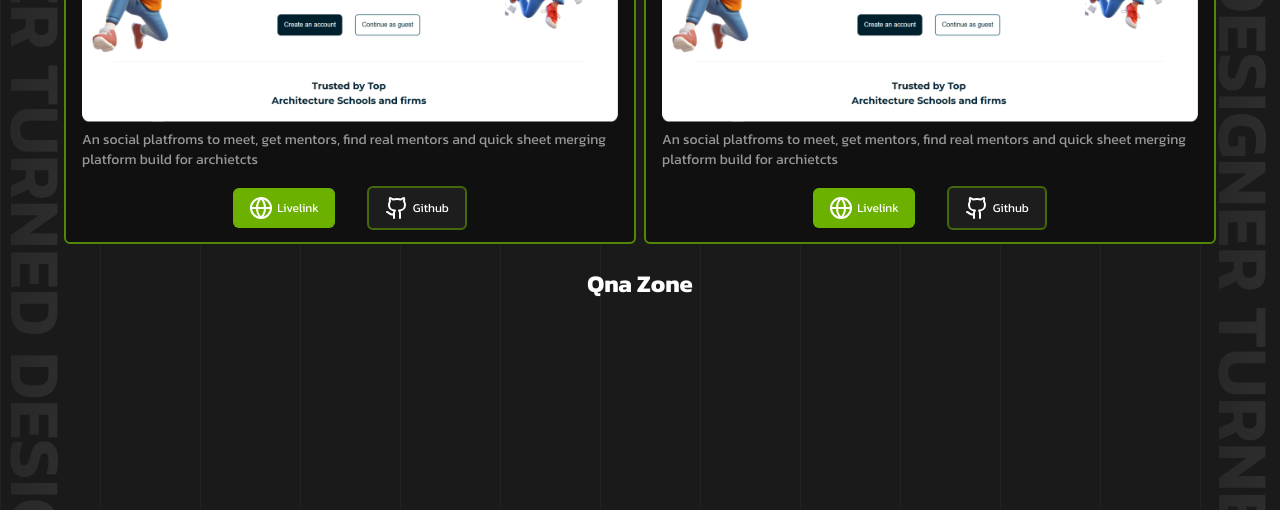
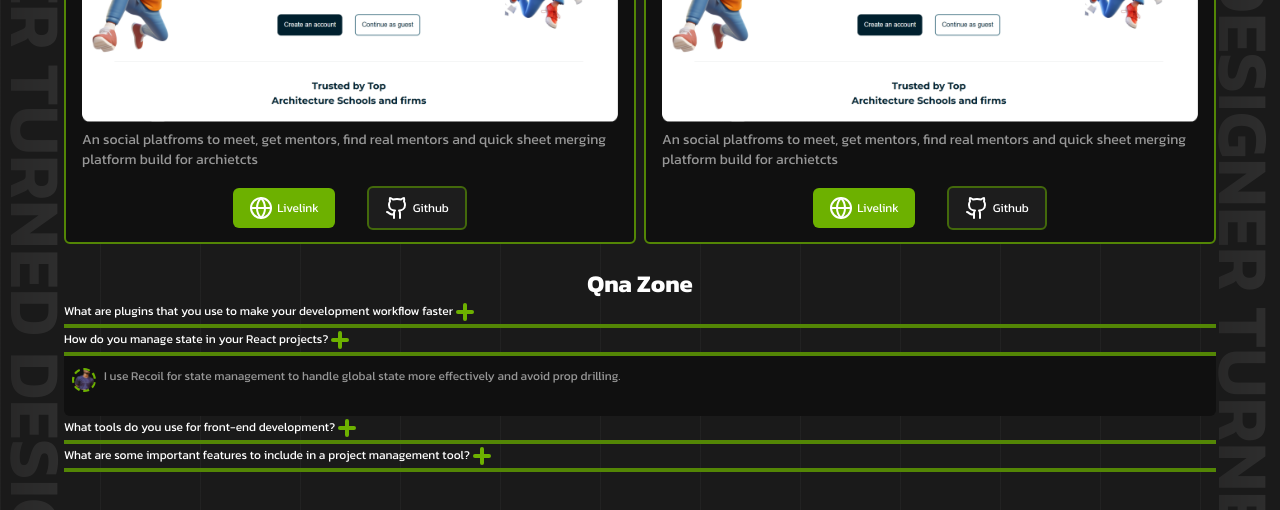
Before and after one commit to Vy-shak/Portfolio-Yshak, a Next.js app: page / in a window 1280 px wide. Shown: the part 1228-1738 px from the top of the page. Built offline with nearby package versions, Linux system fonts and the light colour scheme.

Commit message:
basic functionality done

```diff
--- /dev/null
+++ b/app/sections/Aboutme.tsx
@@ -0,0 +1,12 @@
+import React from 'react'
+
+function Aboutme() {
+    return (
+        <section>
+            <span className='w-fit leading-none font-bold text-lg sm:text-lg md:text-xl lg:text-2xl whitespace-nowrap'>A bit about me</span>
+
+        </section>
+    )
+}
+
+export default Aboutme
--- a/app/sections/QnaZone.tsx
+++ b/app/sections/QnaZone.tsx
@@ -1,10 +1,42 @@
-import React from 'react'
+'use client'
+
+import React, { useState } from 'react'
+import QuestionBlock from '@/components/QuestionBlock'
+
+const qna = [
+    {
+        id: 1,
+        question: 'What are plugins that you use to make your development workflow faster',
+        answer: 'An social platforms to meet, get mentors, find real mentors and quick sheet merging platform build for architects'
+    },
+    {
+        id: 2,
+        question: 'How do you manage state in your React projects?',
+        answer: 'I use Recoil for state management to handle global state more effectively and avoid prop drilling.'
+    },
+    {
+        id: 3,
+        question: 'What tools do you use for front-end development?',
+        answer: 'I primarily use VSCode, Tailwind CSS for styling, and Vite for bundling. Additionally, I use React for UI components.'
+    },
+    {
+        id: 4,
+        question: 'What are some important features to include in a project management tool?',
+        answer: 'Task assignment, progress tracking, file sharing, and collaboration are key features. Integrating with third-party tools is also crucial.'
+    }
+];
 
 function QnaZone() {
+    const [open, setOpen] = useState(2)
     return (
-        <section className='w-full mt-6'>
+        <section className='w-full mt-6 space-y'>
             <div className='flexCenter w-full h-fit'>
                 <span className='w-fit leading-none font-bold text-lg sm:text-lg md:text-xl lg:text-2xl whitespace-nowrap'>Qna Zone</span>
+            </div>
+            <div>
+                {qna.map((item) => (
+                    <QuestionBlock key={item.id} id={item.id} setOpen={setOpen} open={open} answer={item.answer} question={item.question} />
+                ))}
             </div>
         </section>
     )
--- a/components/QuestionBlock.tsx
+++ b/components/QuestionBlock.tsx
@@ -1,9 +1,36 @@
-import React from 'react'
+"use client"
 
-function QuestionBlock() {
+import React, { useState } from 'react'
+import QnaIcon from './UI/QnaIcon'
+import Image from 'next/image'
+import myImage from "../public/Images/Profile.png"
+
+
+interface questionT {
+    id: number
+    question: string,
+    answer: string,
+    open: any,
+    setOpen: any
+};
+
+function QuestionBlock({ question, answer, id, open, setOpen }: questionT) {
+    console.log(open)
     return (
-        <div>
+        <div >
+            <div className='w-fit flexCenter'>
+                <span className='text-white leading-tight text-normal  text-xs w-fit'>{question}</span>
+                <div onClick={() => setOpen(id)} className='w-fit h-fit'>
+                    <QnaIcon />
+                </div>
+            </div>
+            <div className='w-full bg-greenPrimary-800 h-1'>
 
+            </div>
+            {open === id && (<div className='w-full space-x-2 rounded-b-md px-2 pt-3 pb-6 flex justify-start items-start bg-neutral-900'>
+                <Image className='w-6 h-6 object-cover border-2 border-dashed border-greenPrimary-700 rounded-full' alt='persona' src={myImage} />
+                <p className='text-xs font-normal text-neutral-300'>{answer}</p>
+            </div>)}
         </div>
     )
 }
--- /dev/null
+++ b/components/UI/QnaIcon.tsx
@@ -0,0 +1,12 @@
+import React from 'react'
+import qnaIcon from "../../public/Icons/Qna.svg"
+import Image from 'next/image'
+function QnaIcon() {
+    return (
+        <div>
+            <Image alt='QnaIcon' src={qnaIcon} />
+        </div>
+    )
+}
+
+export default QnaIcon
```
Also changed, not shown: public/Icons/Navmenu.svg, public/Icons/Qna.svg (added).
